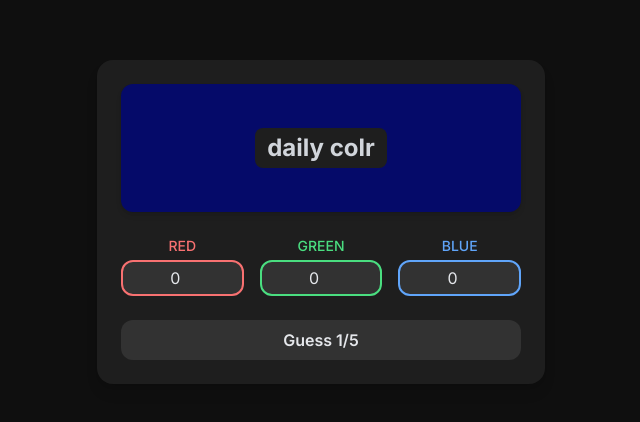
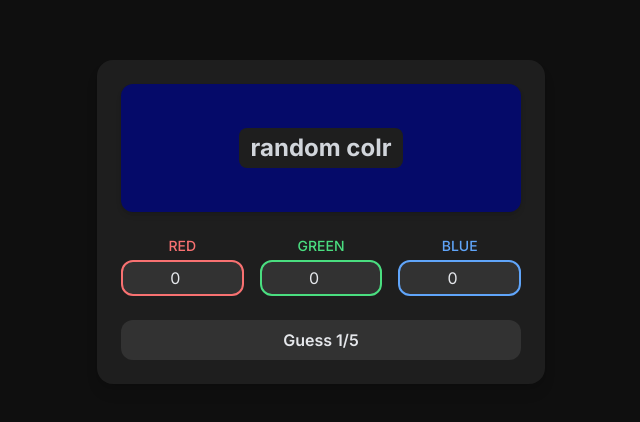
Before and after one commit to FIEF-nohell/colr, a Next.js app: page / in a window 1280 px wide. Shown: the part 166-588 px from the top of the page, without its empty margins (319-959 px from the left). Built offline with nearby package versions, Linux system fonts and the light colour scheme.

Commit message:
🛠️refactor(ui) change text from 'daily colr' to 'random colr'

```diff
--- a/src/app/page.tsx
+++ b/src/app/page.tsx
@@ -76,7 +76,7 @@ export default function DailyGame() {
                 style={{ backgroundColor: `rgb(${targetColor.red}, ${targetColor.green}, ${targetColor.blue})` }}
                 className="h-32 rounded-xl shadow-md mx-auto flex items-center justify-center"
               >
-                <p className='text-2xl font-bold text-center bg-[rgb(30,30,30)] px-3 py-1 rounded-lg'>daily colr</p>
+                <p className='text-2xl font-bold text-center bg-[rgb(30,30,30)] px-3 py-1 rounded-lg'>random colr</p>
               </div>
             </div>
 
```
